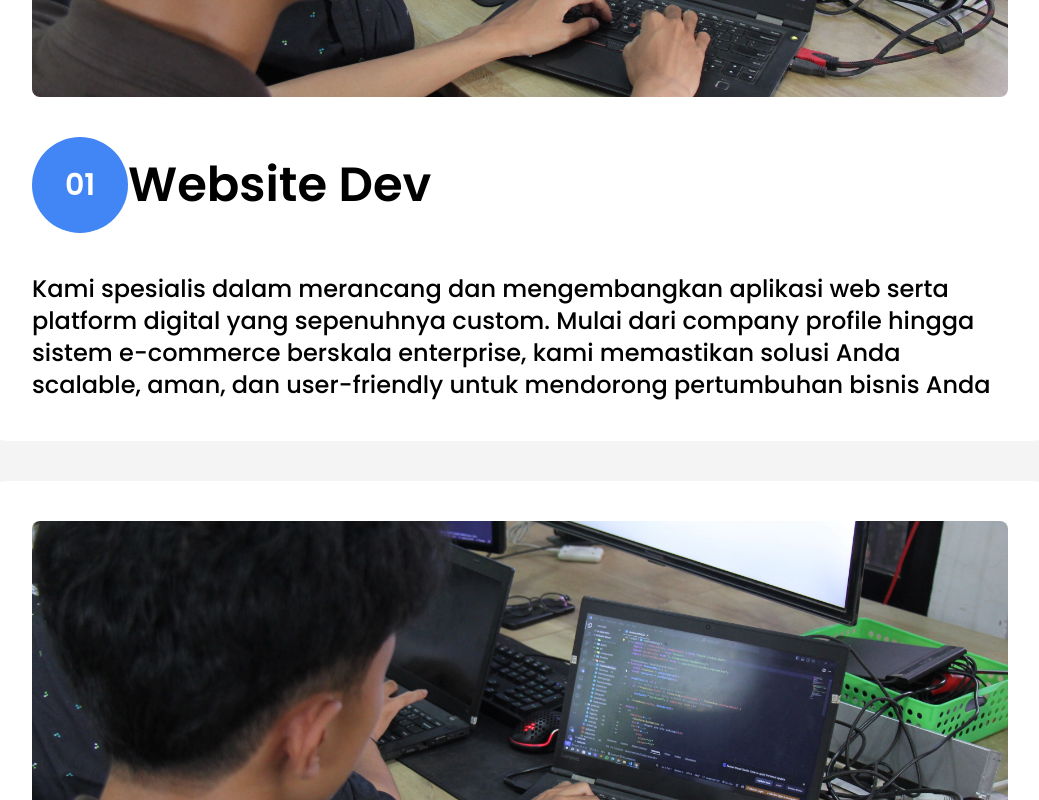
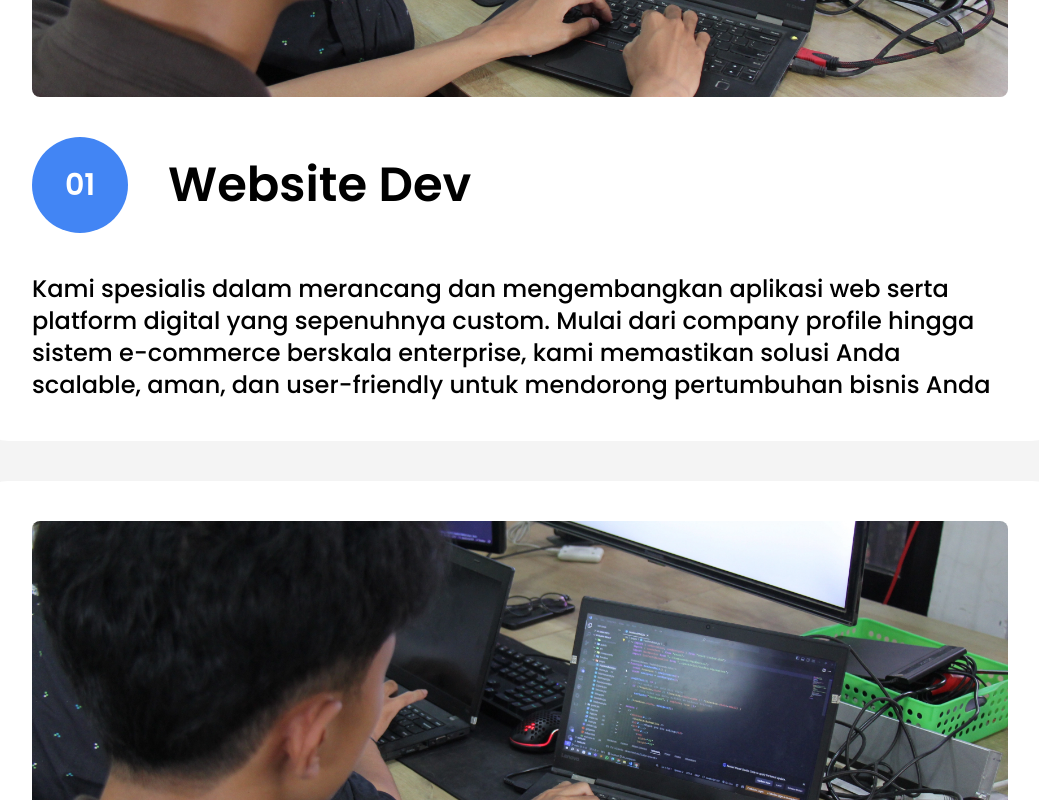
Before and after one commit to SkyzofrnDev/profile-neo, a React (Vite) app: page /about in a window 1280 px wide. Shown: the part 3040-3840 px from the top of the page, without its empty margins (120-1159 px from the left). Built offline with nearby package versions, Linux system fonts and the light colour scheme; no server answers.

Commit message:
Refactor About component layout to improve spacing and responsiveness; adjust flex properties for better alignment of elements.

```diff
--- a/src/Pages/About.jsx
+++ b/src/Pages/About.jsx
@@ -75,7 +75,7 @@ const About = () => {
                 loading="lazy"
               ></img>
             </div>
-            <div className="flex items-center">
+            <div className="flex items-center gap-x-10">
               <div className="hidden lg:flex bg-primary w-24 h-24 justify-center items-center rounded-full">
                 <p className="text-white font-semibold lg:text-3xl">01</p>
               </div>
@@ -99,12 +99,10 @@ const About = () => {
               className="rounded-lg lg:h-96 w-full object-cover"
               loading="lazy"
             ></img>
-            <div className="flex items-center gap-10">
-              {(isDesktop || isTablet) && (
-                <div className="bg-secondary w-24 h-24 justify-center items-center flex rounded-full">
+            <div className="flex items-center gap-x-10">
+                <div className="hidden bg-secondary w-24 h-24 justify-center items-center lg:flex rounded-full">
                   <p className="text-white font-semibold text-3xl">02</p>
                 </div>
-              )}
               <p className="font-semibold text-3xl lg:text-5xl">Edu Tech</p>
             </div>
             <p className="font-medium lg:text-2xl">
```
